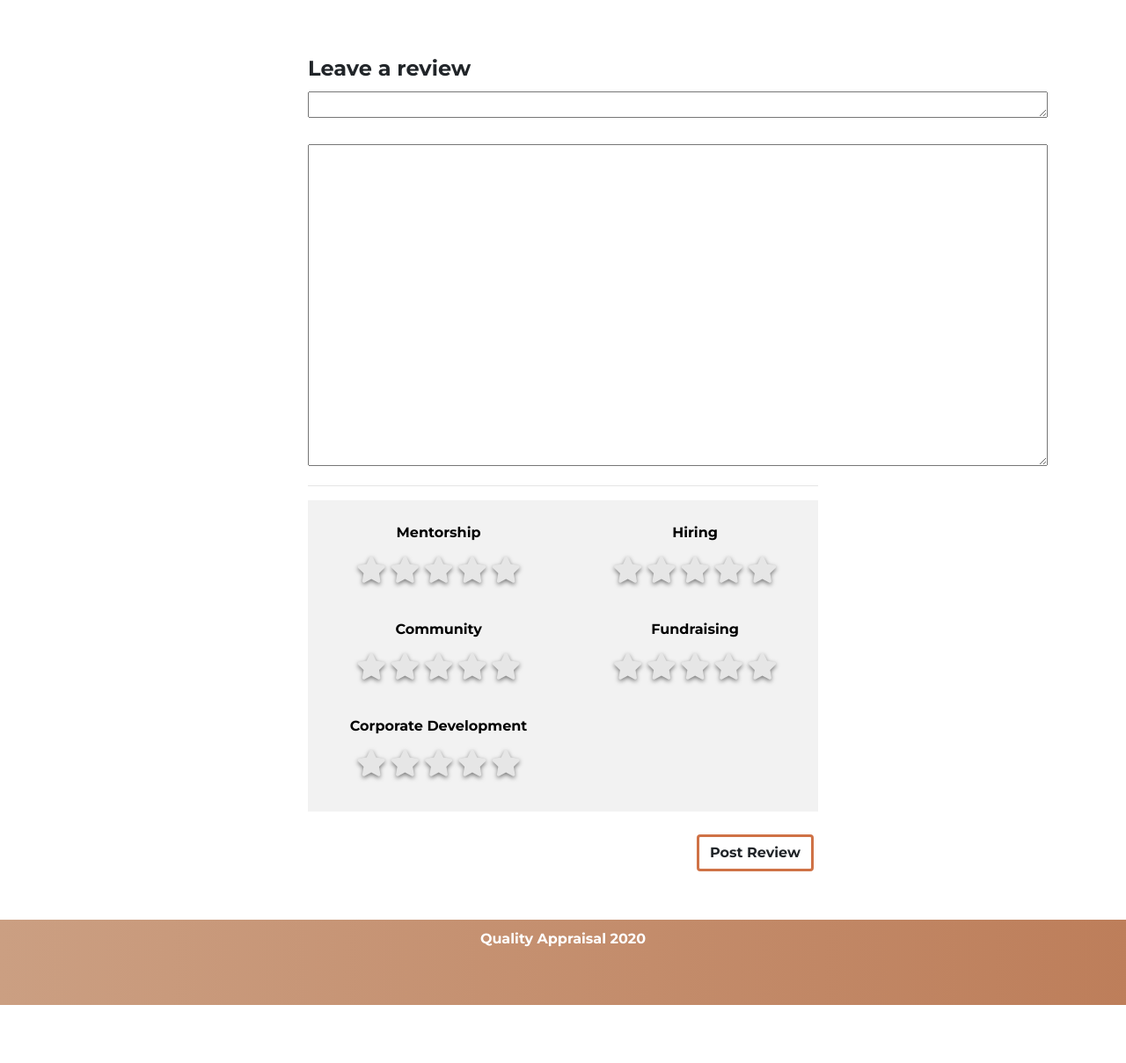
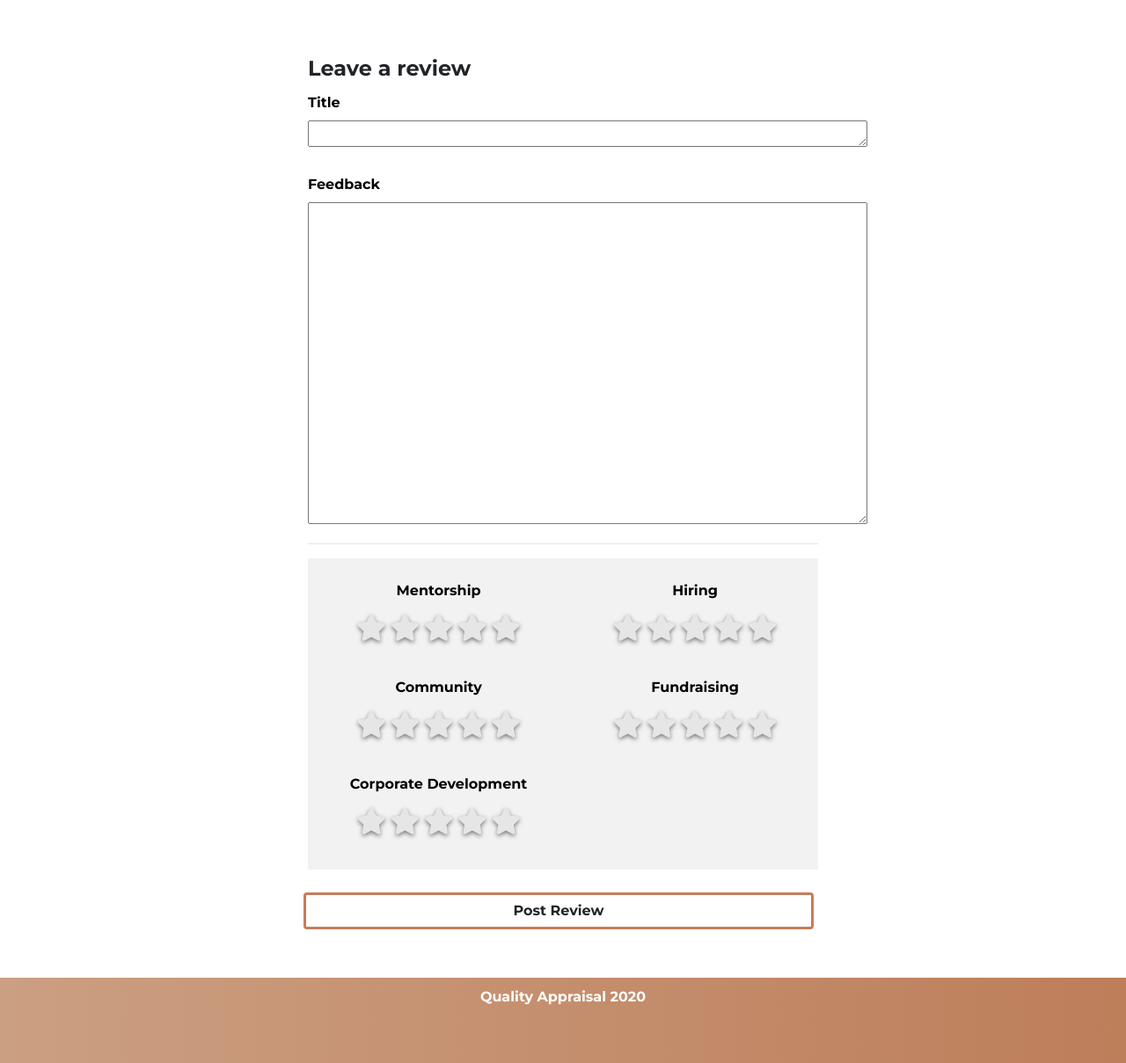
Before and after one commit to felkiriinya/Quality-Appraisal, a Django app: template appraisalapp/templates/reviews/review_form.html in a window 1280 px wide. Shown: the part 73-1282 px from the top of the page at 88% size. Before the commit the page ends 1216 px from the top, so only its background shows below. Run offline with Django 3.2, Linux system fonts and the light colour scheme; the template is opened without the code that fills it: values that come from a table or form of the project are taken from there, others are empty; some libraries are stand-ins or nearby versions.

Commit message:
styling the review pages]

```diff
--- a/appraisalapp/forms.py
+++ b/appraisalapp/forms.py
@@ -14,8 +14,8 @@ class CreateReviewForm(forms.ModelForm):
         model = Review
         fields = ('title', 'feedback','mentorship','hiring','community','fundraising','corporate_development')
         widgets = {
-            'title': Textarea(attrs={'cols': 80, 'rows': 1}),
-            'feedback': Textarea(attrs={'cols': 80, 'rows': 15}),
+            'title': Textarea(attrs={'cols': 60, 'rows': 1}),
+            'feedback': Textarea(attrs={'cols': 60, 'rows': 15}),
             'mentorship': forms.RadioSelect,
             'hiring': forms.RadioSelect,
             'community': forms.RadioSelect,
--- a/appraisalapp/templates/companies/company_details.html
+++ b/appraisalapp/templates/companies/company_details.html
@@ -184,7 +184,7 @@
         </div>
         <div class="options">
             <a class="btn" id="review" href="{% url 'addreview' company.id %}">Leave A Review  <i class="fas fa-pencil-alt" style="font-size:18px;"></i></a>
-            <a class="btn" id="view" href="">Read Reviews  <i class="far fa-comment" style="font-size:18px;"></i></a>
+
         </div>
         <h4 style="text-align:center"><b>Recent reviews for {{ company.name }}</b></h4>
         <div class="acc-reviews">
--- a/appraisalapp/templates/reviews/review_form.html
+++ b/appraisalapp/templates/reviews/review_form.html
@@ -3,15 +3,17 @@
 {% block page_title %}Leave A Review{% endblock %}
 {% load bootstrap3 %} {% load static %}
 {% block content %}
-    <div class="container">
+    <div class="container" >
         <div class="form-squeeze">
-            <form action="{%url 'addreview' company.id%}" method="POST" class="reviewForm">
+            <form action="{%url 'addreview' company.id%}" method="POST" class="reviewForm" >
                 {% csrf_token %}
                 <fieldset class="form-group">
                     <legend>Leave a review</legend>
+                    <label> Title</label>
                     {{ review.title }}
                     <br>
                     <br>
+                    <label> Feedback</label>
                     {{ review.feedback }}
                     <hr>
                     <div class="stars-box">
--- a/static/css/company.css
+++ b/static/css/company.css
@@ -486,18 +486,21 @@ p{
 }
 
 .btn:hover{
-    background-color: #cc7024;
+    background-color: #c57d5b;
     color: #ffffff;
     transition: 0.5s;
 }
 
 #submit{
-    border: 3px solid #cf7246;
+    border: 3px solid #c57d5b;
+    width:100%;
 }
 
 #submit:hover{
-    background-color: #b37018;
+    background-color:  #c57d5b;
     transition: 0.5s;
+    color:white;
+
 }
 
 #company-index{
```
